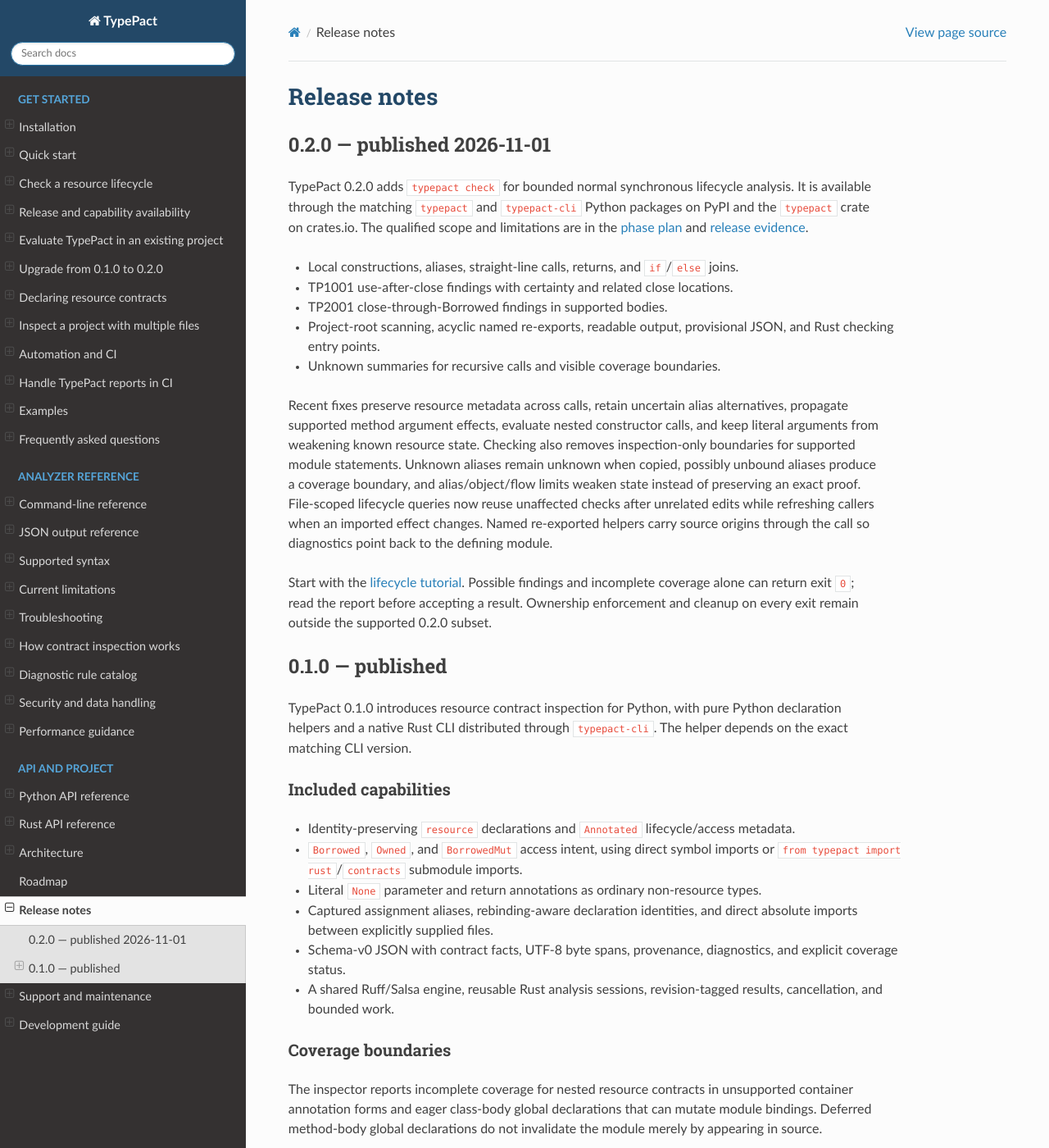
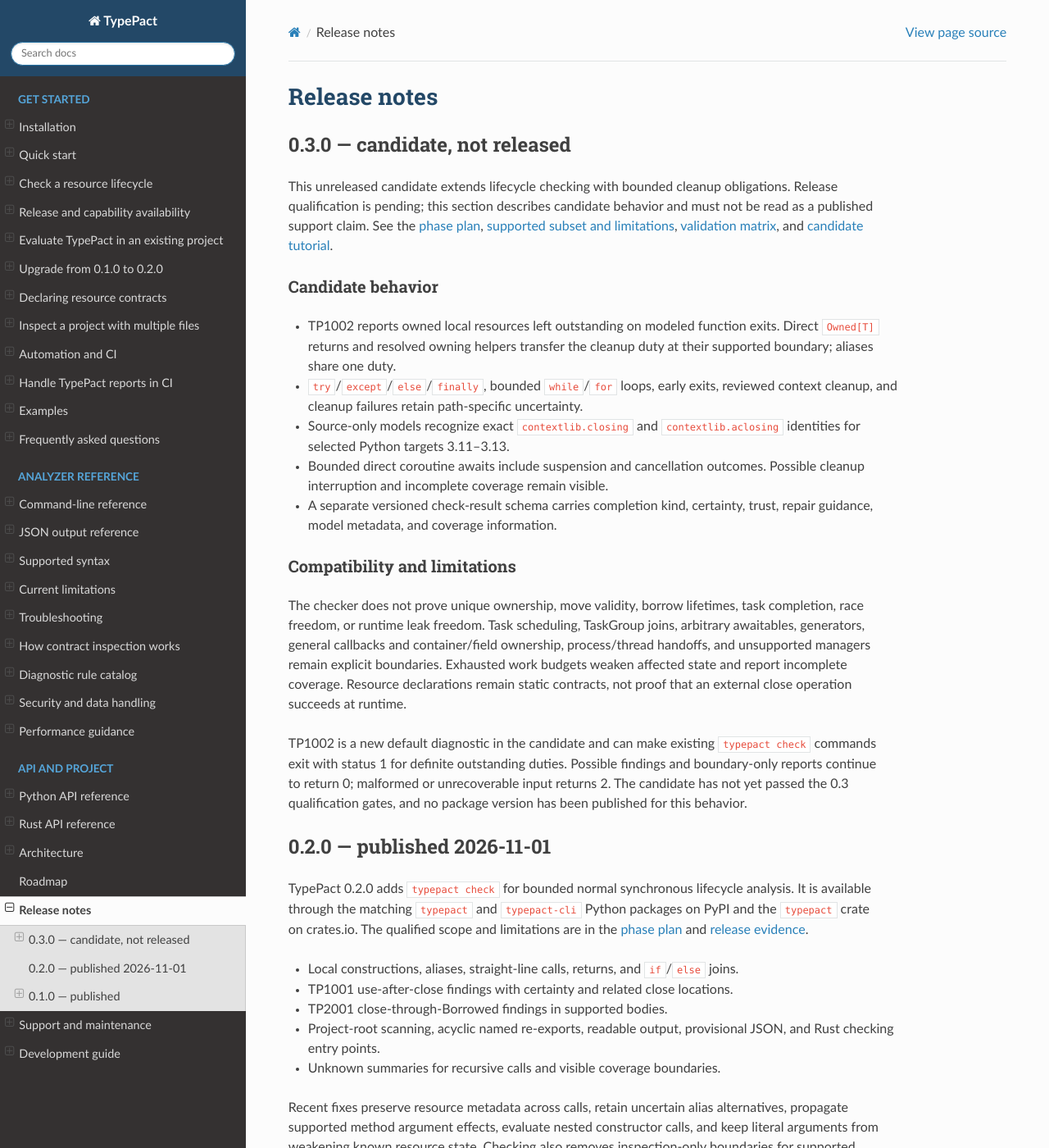
Before and after one commit to eddiethedean/codepact, a Sphinx documentation site: the page built from docs/release-notes.md, in a window 1280 px wide and 1400 px high. Shown: the whole window at 82% size. Built offline with Sphinx 7.4.7 and the Read the Docs theme 3.1.0, drawn with Linux system fonts in a browser that asks for light colours.

Commit message:
Document the unreleased phase 0.3 candidate

```diff
--- a/docs/release-notes.md
+++ b/docs/release-notes.md
@@ -1,4 +1,45 @@
 # Release notes
+
+## 0.3.0 — candidate, not released
+
+This unreleased candidate extends lifecycle checking with bounded cleanup
+obligations. Release qualification is pending; this section describes candidate
+behavior and must not be read as a published support claim. See the [phase
+plan](https://github.com/eddiethedean/typepact/blob/main/docs/planning/phases/0.3-cleanup.md), [supported subset and
+limitations](https://github.com/eddiethedean/typepact/blob/main/docs/planning/phases/0.3/specification.md), [validation
+matrix](https://github.com/eddiethedean/typepact/blob/main/docs/planning/phases/0.3/validation.md), and [candidate tutorial](https://github.com/eddiethedean/typepact/blob/main/docs/planning/phases/0.3/cleanup-tutorial.md).
+
+### Candidate behavior
+
+- TP1002 reports owned local resources left outstanding on modeled function
+  exits. Direct `Owned[T]` returns and resolved owning helpers transfer the
+  cleanup duty at their supported boundary; aliases share one duty.
+- `try`/`except`/`else`/`finally`, bounded `while`/`for` loops, early exits,
+  reviewed context cleanup, and cleanup failures retain path-specific
+  uncertainty.
+- Source-only models recognize exact `contextlib.closing` and
+  `contextlib.aclosing` identities for selected Python targets 3.11–3.13.
+- Bounded direct coroutine awaits include suspension and cancellation outcomes.
+  Possible cleanup interruption and incomplete coverage remain visible.
+- A separate versioned check-result schema carries completion kind, certainty,
+  trust, repair guidance, model metadata, and coverage information.
+
+### Compatibility and limitations
+
+The checker does not prove unique ownership, move validity, borrow lifetimes,
+task completion, race freedom, or runtime leak freedom. Task scheduling,
+TaskGroup joins, arbitrary awaitables, generators, general callbacks and
+container/field ownership, process/thread handoffs, and unsupported managers
+remain explicit boundaries. Exhausted work budgets weaken affected state and
+report incomplete coverage. Resource declarations remain static contracts, not
+proof that an external close operation succeeds at runtime.
+
+TP1002 is a new default diagnostic in the candidate and can make existing
+`typepact check` commands exit with status 1 for definite outstanding duties.
+Possible findings and boundary-only reports continue to return 0; malformed or
+unrecoverable input returns 2. The candidate has not yet passed the 0.3
+qualification gates, and no package version has been published for this
+behavior.
 
 ## 0.2.0 — published 2026-11-01
 
```
Also changed, not shown: docs/planning/phases/0.3/validation.md (+1 -1 lines), docs/roadmap.md (+1 -1 lines), docs/upgrading.md (+12 -0 lines).
